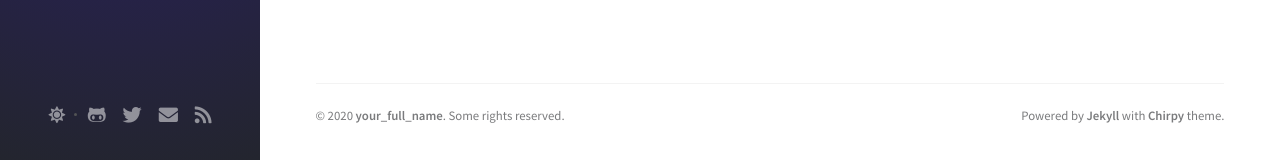
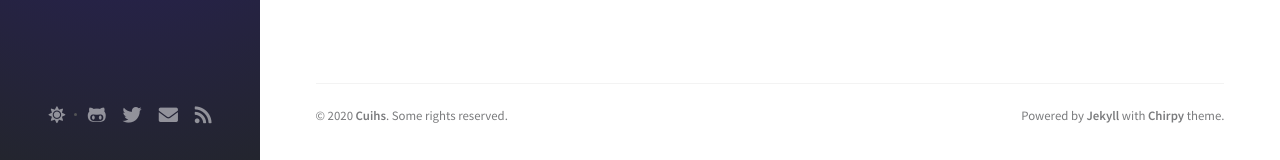
Before and after one commit to devisitem/legacy-blog, a Jekyll site: the page built from index.html, in a window 1280 px wide. Shown: the part 737-897 px from the top of the page. Built offline with Jekyll 4.4.1, drawn with Linux system fonts in a browser that asks for light colours; nearby versions of some CDN libraries; the list of posts is cut into pages by our own code; comment, search, counter and statistics services are not loaded.

Commit message:
Update _config.yml

```diff
--- a/_config.yml
+++ b/_config.yml
@@ -20,23 +20,23 @@ description: >-                        # used by seo meta and the atom feed
 # Replace with the website url, e.g. 'https://username.github.io'
 url: 'https://S3ner.github.io'
 
-author: your_full_name                  # change to your full name
+author: Cuihs                  # change to your full name
 
 avatar: /assets/img/sample/avatar.jpg   # support internet resources
 
 github:
-  username: github_username             # change to your github username
+  username: S3ner             # change to your github username
 
 twitter:
-  username: twitter_username            # change to your twitter username
+  username:             # change to your twitter username
 
 social:
-  name: your_full_name                  # it will shows as the copyright owner in Footer
-  email: example@doamin.com             # change to your email address
+  name: Cuihs                  # it will shows as the copyright owner in Footer
+  email: Cuihs97@outlook.com             # change to your email address
   links:
     # The first element serves as the copyright owner's link
     - https://twitter.com/username      # change to your twitter homepage
-    - https://github.com/username       # change to your github homepage
+    - https://github.com/S3ner       # change to your github homepage
     # Uncomment below to add more social links
     # - https://www.facebook.com/username
     # - https://www.linkedin.com/in/username
```
